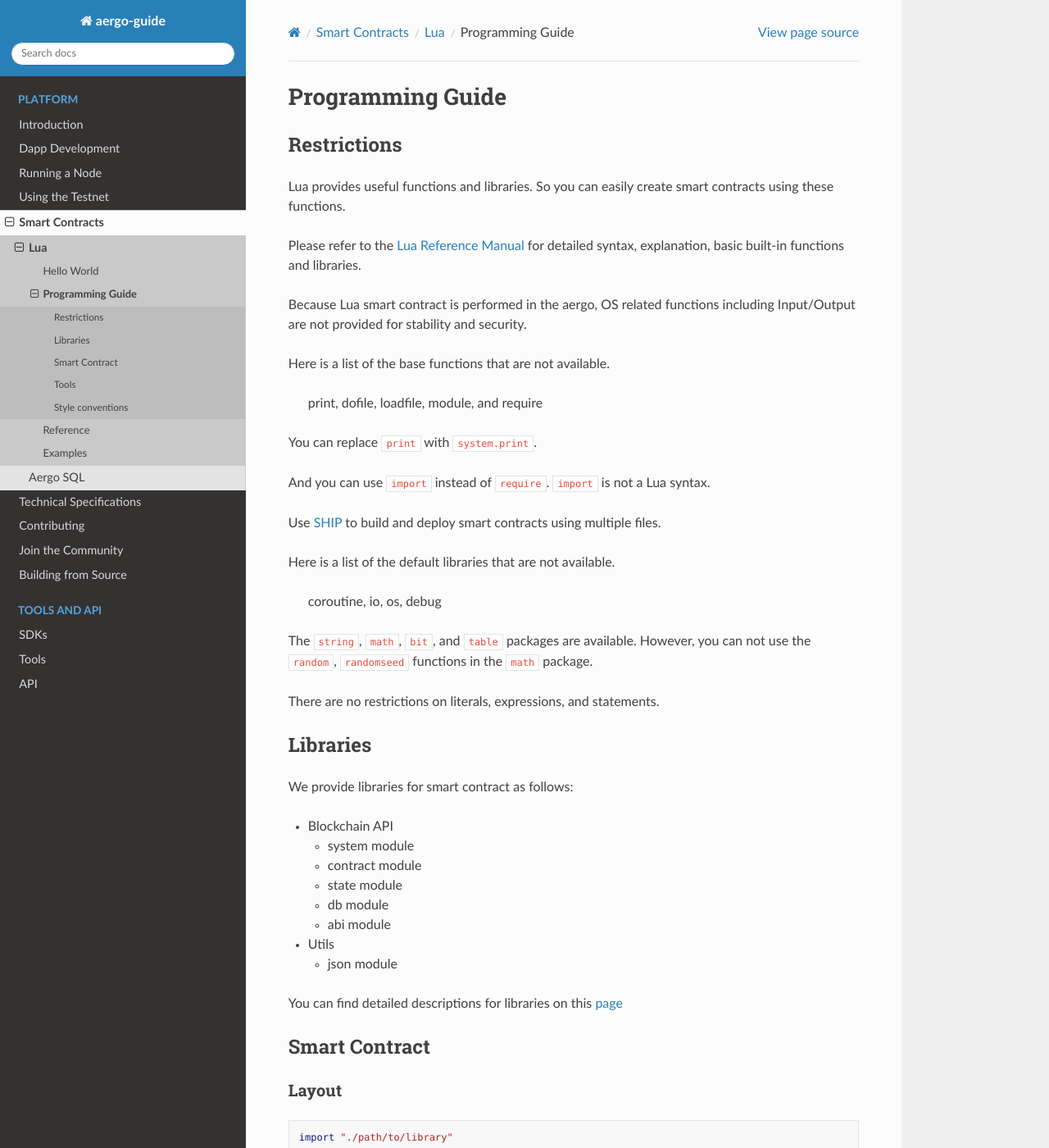
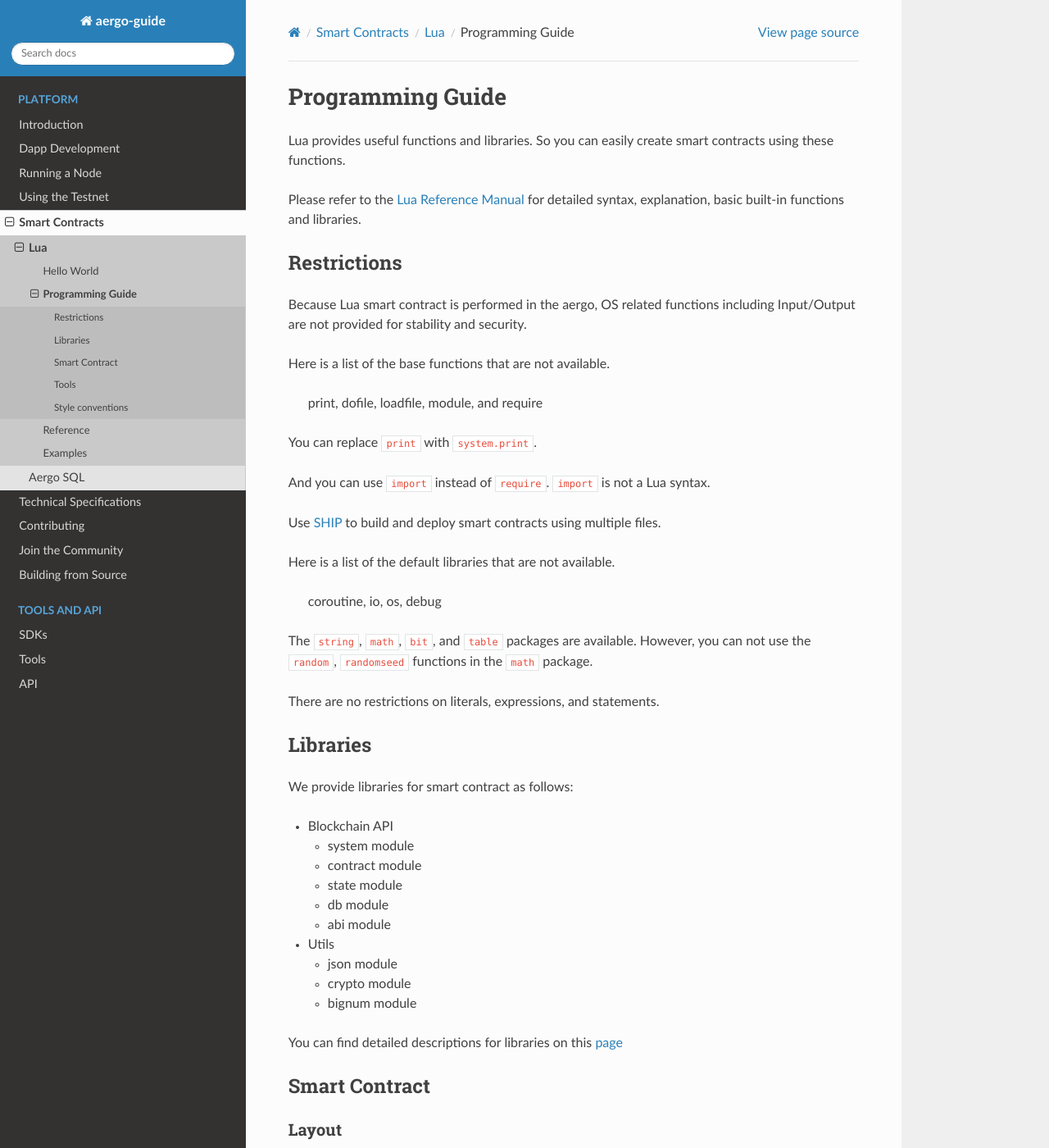
Before and after one commit to aergoio/guide, a Sphinx documentation site: the page built from source/smart-contracts/lua/guide.md, in a window 1280 px wide and 1400 px high. Shown: the whole window at 82% size. Built offline with Sphinx 7.4.7 and the Read the Docs theme 2.0.0, drawn with Linux system fonts in a browser that asks for light colours.

Commit message:
Update guide.md

```diff
--- a/source/smart-contracts/lua/guide.md
+++ b/source/smart-contracts/lua/guide.md
@@ -1,11 +1,11 @@
 Programming Guide
 =================
-
-## Restrictions
 
 Lua provides useful functions and libraries. So you can easily create smart contracts using these functions.
 
 Please refer to the [Lua Reference Manual]((http://www.lua.org/manual/5.1/)) for detailed syntax, explanation, basic built-in functions and libraries.
+
+## Restrictions
 
 Because Lua smart contract is performed in the aergo, OS related functions including Input/Output are not provided for stability and security.
 
@@ -39,6 +39,8 @@ We provide libraries for smart contract as follows:
   * abi module
 * Utils
   * json module
+  * crypto module
+  * bignum module
 
 You can find detailed descriptions for libraries on this [page](reference.html)
 
```
